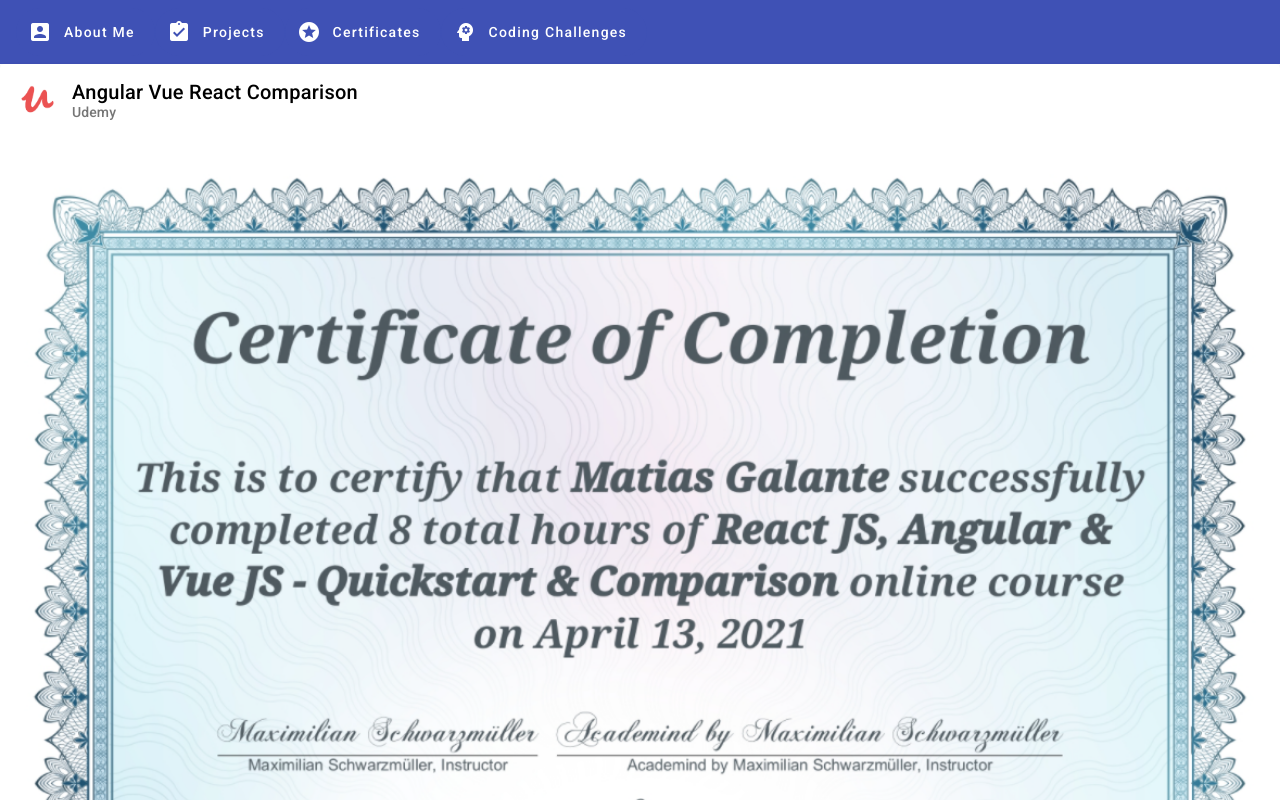
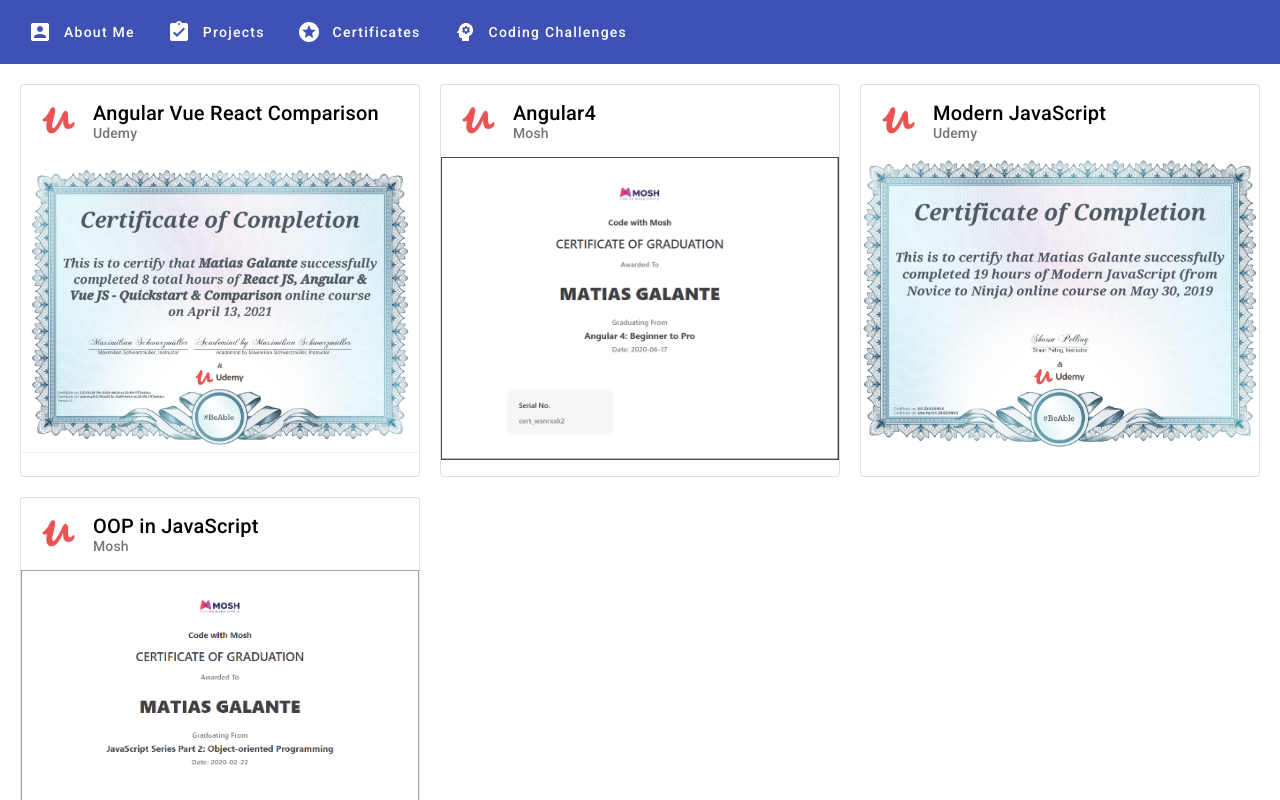
Before and after one commit to CarpalCarp/Ng-Playground, an Angular app: page /certificates in a window 1280 px wide. Shown: the top 800 px of the page. Built offline with nearby package versions, Linux system fonts and the light colour scheme.

Commit message:
Fixed alignment issues in the certificates component

```diff
--- a/src/app/certificates/certificates.component.html
+++ b/src/app/certificates/certificates.component.html
@@ -1,7 +1,6 @@
+<div class="card-container">
   @for (certificate of certificates; track certificate.title) {
-<div class="margin-top pos-center flex-wrap">
-    <div class="card-margin">
-        <mat-card class="max-card-width">
+  <mat-card class="display-card" appearance="outlined">
     <mat-card-header>
       <div mat-card-avatar class="certificate-header-image"></div>
       <mat-card-title>{{ certificate.title }}</mat-card-title>
@@ -13,6 +12,5 @@
       </p>
     </mat-card-content>
   </mat-card>
+  }
 </div>
-</div>
-}
```
Lines whose indentation alone changed are shown as unchanged.
